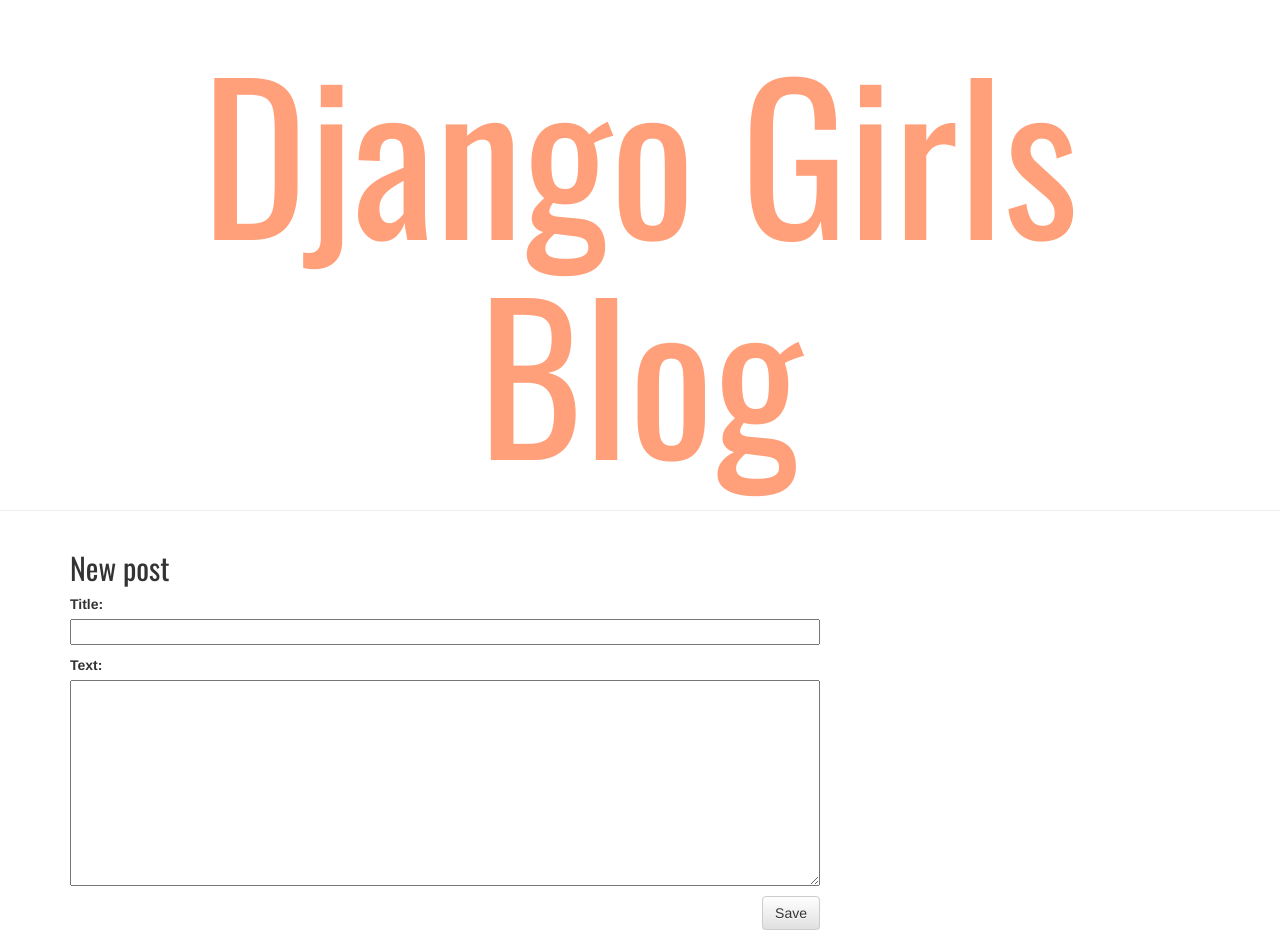
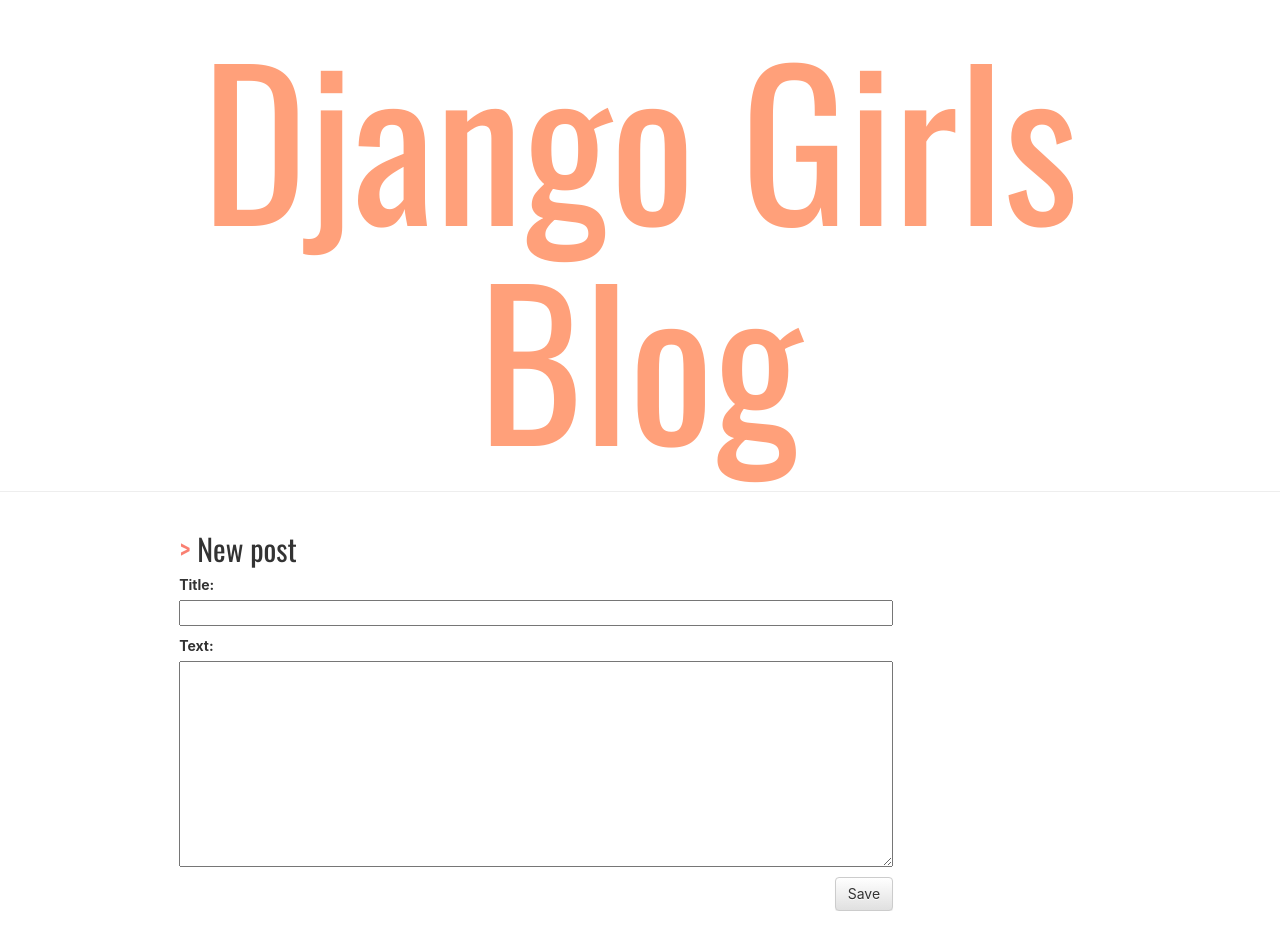
Before and after one commit to sorayav/my-first-blog, a Django app: page /post/new in a window 1280 px wide. Run offline with Django 3.2, Linux system fonts and the light colour scheme; some libraries are stand-ins or nearby versions.

Commit message:
Modified main style

```diff
--- a/blog/static/css/blog.css
+++ b/blog/static/css/blog.css
@@ -1,6 +1,11 @@
+body {
+    width: 100%;
+    margin: 0 auto;
+    font-family: -apple-system, BlinkMacSystemFont, 'Segoe UI', Roboto, Oxygen, Ubuntu, Cantarell, 'Open Sans', 'Helvetica Neue', sans-serif;
+}
 .page-header {
     margin-top: 0;
-    padding: 20px 20px 20px 20px;
+    padding: 2%;
     text-align: center;
 }
 
@@ -8,10 +13,28 @@
     color: lightsalmon;
     font-size: 20rem;
     text-decoration: none;
+    width: 100%;
+    margin: 0 auto;
+}
+
+h1 a:hover {
+    color:black;
+}
+
+h2::before {
+    content: "> ";
+    color:salmon;
+}
+
+a:hover {
+    color: gray;
 }
 
 .content {
     margin: 0 auto;
+    width: 100%;
+    padding-left: 14%;
+    text-align: justify;
 }
 
 h1, h2, h3, h4 {
@@ -20,7 +43,7 @@
 
 .date {
     color: #828282;
-    font-size: 1rem;
+    font-size: 1.2rem;
 }
 
 .save {
@@ -32,7 +55,7 @@
 }
 
 .top-menu, .top-menu:hover, .top-menu:visited {
-    color: #ffffff;
+    color: #000000;
     float: right;
     font-size: 26pt;
     margin-right: 20px;
@@ -40,6 +63,7 @@
 
 .post {
     margin-bottom: 5%;
+    border-bottom: dashed 1px gray;
 }
 
 .post h2 a, .post h2 a:visited {
```
